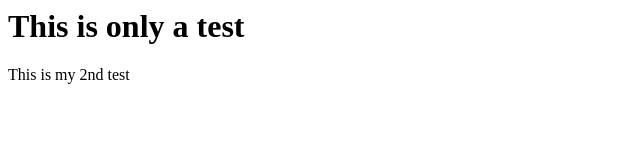
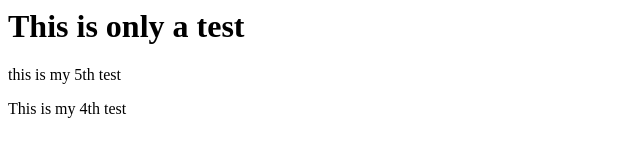
Before and after one commit to pebutler3/test123, a plain HTML site: page index.html in a window 1280 px wide. Shown: the whole page, without its empty margins (0-640 px from the left). Drawn offline with Linux system fonts and the light colour scheme.

Commit message:
3rd test

```diff
--- a/index.html
+++ b/index.html
@@ -1,4 +1,5 @@
 <div>
   <h1>This is only a test</h1>
-  <p>This is my 2nd test</p>
+  <div>this is my 5th test</div>
+  <p>This is my 4th test</p>
 </div>
```
